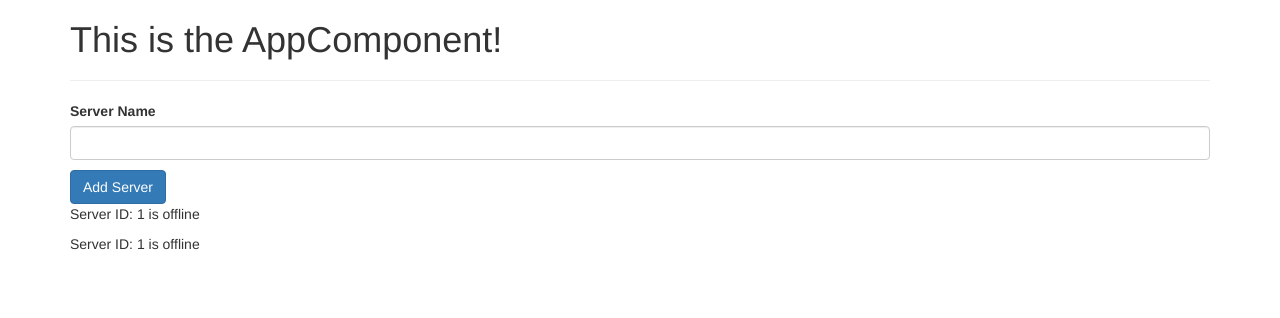
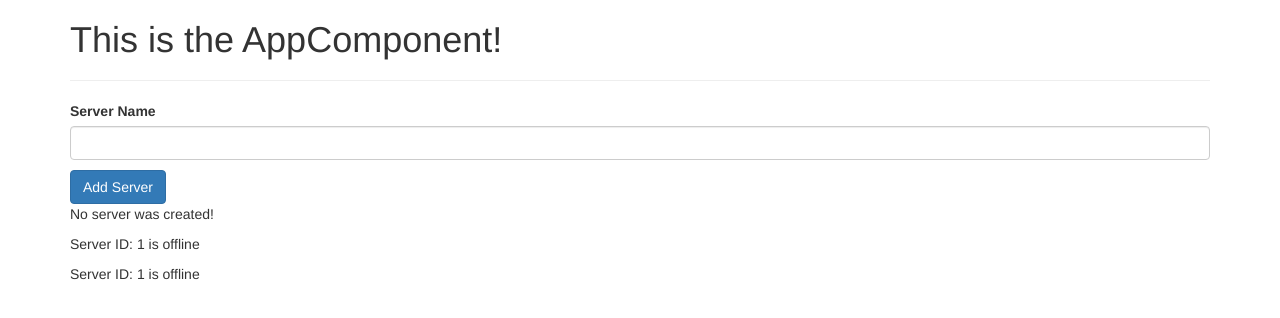
Before and after one commit to donchriscorleone/udemy-course, an Angular app: page / in a window 1280 px wide. Shown: the top 318 px of the page. Built offline with nearby package versions, Linux system fonts and the light colour scheme.

Commit message:
Added ng-template and else block in ngIf.

```diff
--- a/src/app/servers/servers.component.html
+++ b/src/app/servers/servers.component.html
@@ -8,8 +8,11 @@
 >
   Add Server
 </button>
-<p *ngIf="serverCreated">
+<p *ngIf="serverCreated; else noServer">
   Server was created, server name is {{ serverCreationStatus }}
 </p>
+<ng-template #noServer>
+  <p>No server was created!</p>
+</ng-template>
 <app-server></app-server>
 <app-server></app-server>
```
